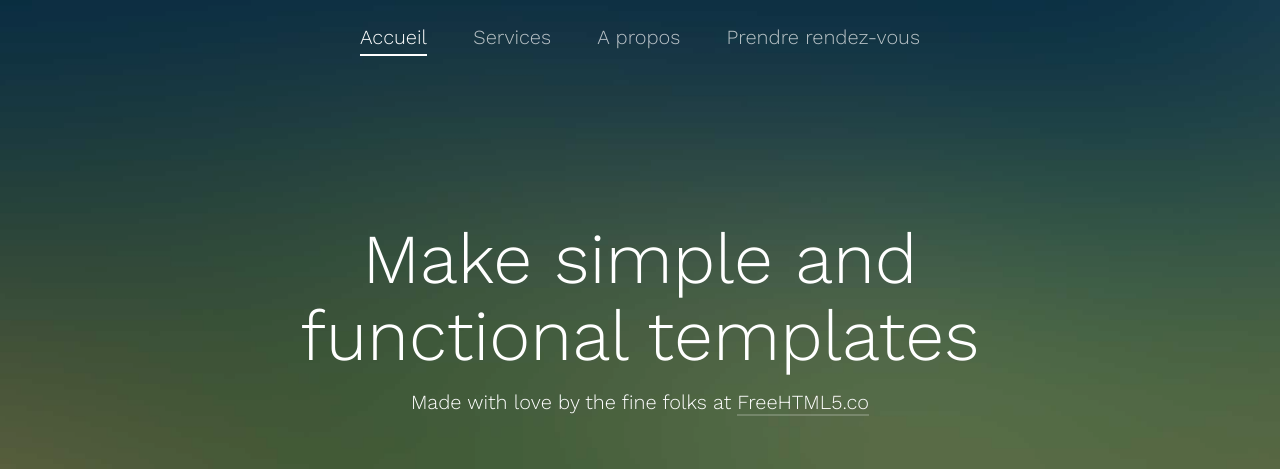
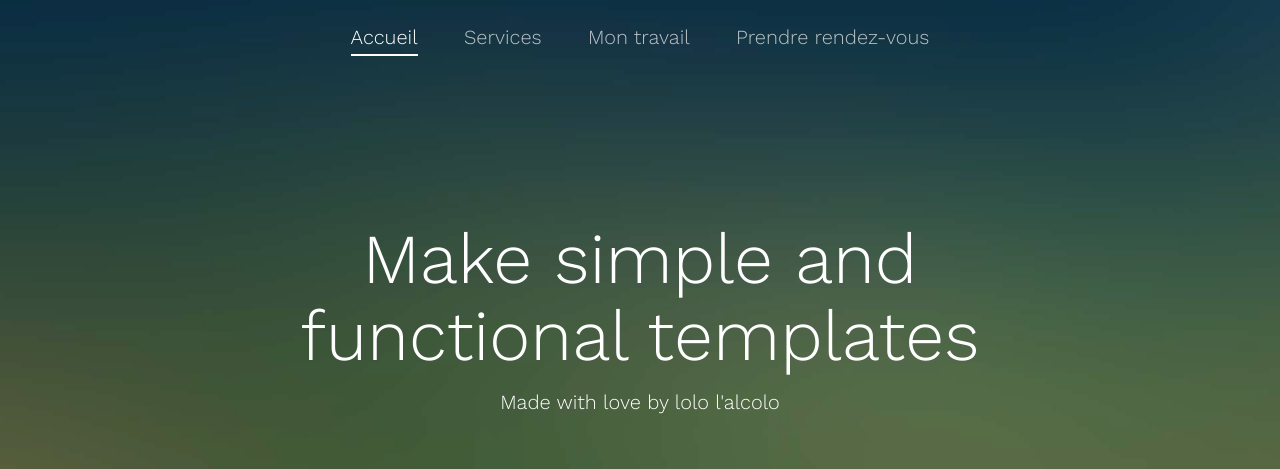
Before and after one commit to lolo-pixel/pixel, a plain HTML site: page index.html in a window 1280 px wide. Shown: the top 469 px of the page. Drawn offline with nearby package versions, Linux system fonts and the light colour scheme; files whose address does not match are found by name.

Commit message:
update infos

```diff
--- a/index.html
+++ b/index.html
@@ -56,7 +56,7 @@
 					<ul>
 						<li class="fh5co-active"><a href="index.html"><span>Accueil</span></a></li>
 						<li><a href="services.html"><span>Services</span></a></li>
-						<li><a href="about.html"><span>A propos</span></a></li>
+						<li><a href="about.html"><span>Mon travail</span></a></li>
 						<li><a href="contact.html"><span>Prendre rendez-vous</span></a></li>
 					</ul>
 				</nav>
@@ -70,7 +70,7 @@
 					<div class="col-md-8 col-md-offset-2 col-sm-12 col-sm-offset-0 col-xs-12 col-xs-offset-0 text-center fh5co-table">
 						<div class="fh5co-intro fh5co-table-cell">
 							<h1 class="text-center">Make simple and functional templates</h1>
-							<p>Made with love by the fine folks at <a href="http://freehtml5.co">FreeHTML5.co</a></p>
+							<p>Made with love by lolo l'alcolo</a></p>
 						</div>
 					</div>
 				</div>
```
Also changed, not shown: about.html (+2 -2 lines), contact.html (+2 -2 lines), services.html (+2 -2 lines).
